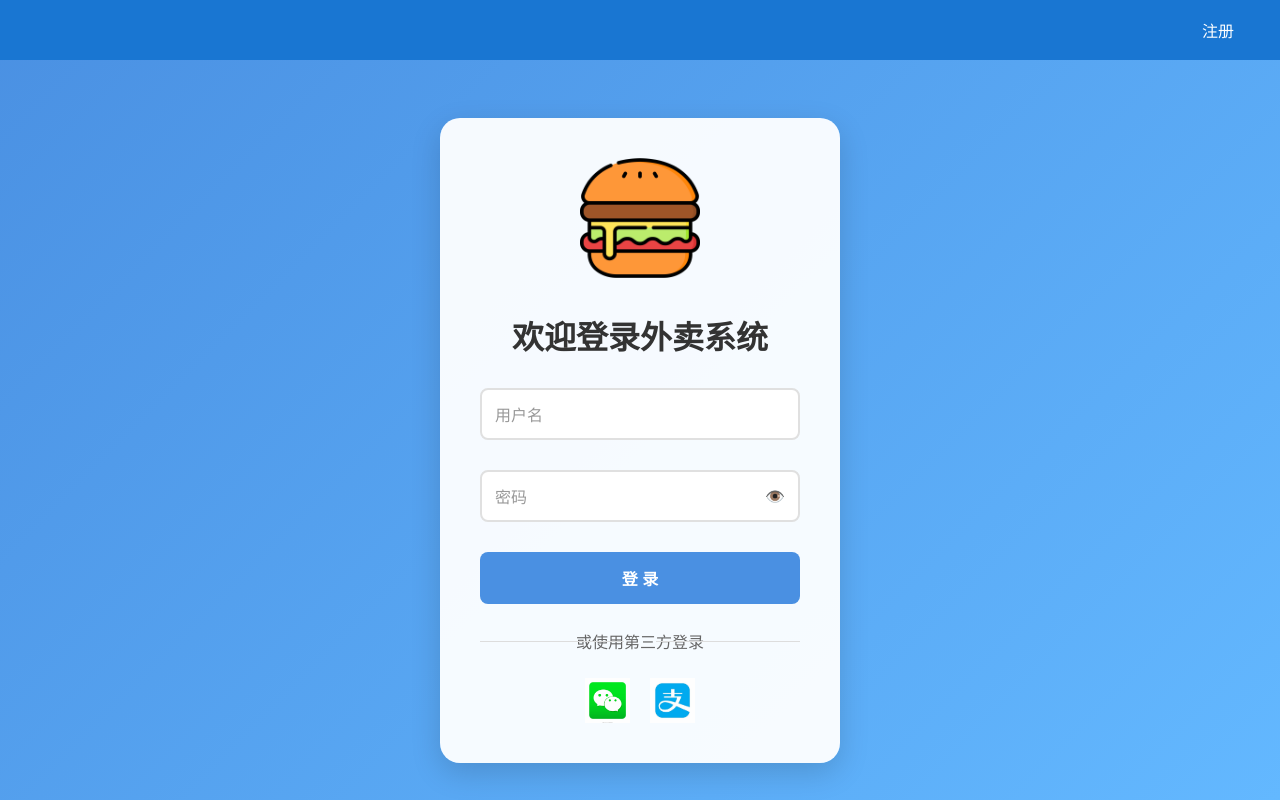
After one commit to Feonixliang/TakeoutProject, a Django app: template app01/templates/logintest.html in a window 1280 px wide. The commit adds this page. Run offline with Django 5.2, Linux system fonts and the light colour scheme; the template is opened without the code that fills it, so the values that code supplies are empty.

Commit message:
v0.013 修改bug，界面优化

```diff
--- a/TakeoutProject/urls.py
+++ b/TakeoutProject/urls.py
@@ -46,6 +46,4 @@ urlpatterns = [
     path('api/dishes/', views.dish_api, name='dish_api'),
     path('api/dishes/<int:dish_id>/', views.dish_api, name='dish_detail'),
 
-
-
 ]
--- a/app01/templates/login.html
+++ b/app01/templates/login.html
@@ -154,13 +154,13 @@
     </style>
 </head>
 <body>
-
+<!-- 页面内容 -->
     <div class="top-nav">
             <nav class="user-menu">
                 <a href="/register/choose" class="user-btn">注册</a>
             </nav>
     </div>
-
+<!-- 登陆容器 -->
     <div class="login-container">
         <div class="logo">
             <!-- 修正图片路径中的多余字符 -->
--- /dev/null
+++ b/app01/templates/logintest.html
@@ -0,0 +1,345 @@
+<!-- index.html 登录首页 -->
+{% load static %}
+<!DOCTYPE html>
+<html lang="zh-CN">
+<head>
+    <meta charset="UTF-8">
+    <meta name="viewport" content="width=device-width, initial-scale=1.0">
+    <title>外卖系统登录</title>
+    <style>
+        * {
+            margin: 0;
+            padding: 0;
+            box-sizing: border-box;
+            font-family: 'Helvetica Neue', Arial, sans-serif;
+        }
+
+        body {
+            background: linear-gradient(135deg, #4a90e2, #63b8ff);
+            min-height: 100vh;
+            display: flex;
+            justify-content: center;
+            align-items: center;
+        }
+
+        .top-nav {
+            background: #1976D2;
+            height: 60px;
+            display: flex;
+            align-items: center;
+            justify-content: flex-end;
+            padding: 0 30px;
+            position: fixed;
+            top: 0;
+            left: 0;
+            right: 0;
+            z-index: 1000;
+        }
+
+        .user-menu {
+            display: flex;
+            gap: 20px;
+        }
+
+        .user-btn {
+            color: white;
+            text-decoration: none;
+            padding: 8px 16px;
+            border-radius: 4px;
+            transition: 0.3s;
+            cursor: pointer;
+        }
+
+        .login-container {
+            background: rgba(255, 255, 255, 0.95);
+            padding: 40px;
+            border-radius: 20px;
+            box-shadow: 0 10px 30px rgba(0, 0, 0, 0.15);
+            width: 90%;
+            max-width: 400px;
+            margin-top: 80px;
+            animation: slideIn 0.5s ease-out forwards;
+        }
+
+        @keyframes slideIn {
+            from { opacity: 0; transform: translateY(-50px); }
+            to { opacity: 1; transform: translateY(0); }
+        }
+
+        .logo {
+            text-align: center;
+            margin-bottom: 30px;
+        }
+
+        .logo img {
+            width: 120px;
+            height: auto;
+        }
+
+        h1 {
+            color: #333;
+            text-align: center;
+            margin-bottom: 30px;
+            font-weight: 600;
+        }
+
+        .form-group {
+            position: relative;
+            margin-bottom: 30px;
+        }
+
+        .form-control {
+            width: 100%;
+            padding: 20px 15px 10px;
+            border: 2px solid #e0e0e0;
+            border-radius: 8px;
+            font-size: 16px;
+            transition: border-color 0.3s ease;
+        }
+
+        .form-control:focus {
+            border-color: #4a90e2;
+            outline: none;
+        }
+
+        .form-group label {
+            position: absolute;
+            left: 15px;
+            top: 50%;
+            transform: translateY(-50%);
+            color: #999;
+            pointer-events: none;
+            transition: 0.2s;
+        }
+
+        .form-control:focus + label,
+        .form-control:not(:placeholder-shown) + label {
+            top: 8px;
+            transform: translateY(0);
+            font-size: 12px;
+            color: #4a90e2;
+        }
+
+        .toggle-password {
+            position: absolute;
+            right: 15px;
+            top: 50%;
+            transform: translateY(-50%);
+            cursor: pointer;
+            user-select: none;
+        }
+
+        .btn-login {
+            background: #4a90e2;
+            color: white;
+            width: 100%;
+            padding: 14px;
+            border: none;
+            border-radius: 8px;
+            font-size: 16px;
+            font-weight: 600;
+            cursor: pointer;
+            transition: background 0.3s ease;
+            position: relative;
+        }
+
+        .btn-login:hover {
+            background: #357abd;
+        }
+
+        .loading::after {
+            content: "";
+            position: absolute;
+            top: 50%;
+            left: 50%;
+            width: 20px;
+            height: 20px;
+            border: 2px solid #fff;
+            border-radius: 50%;
+            border-top-color: transparent;
+            animation: spin 0.8s linear infinite;
+            transform: translate(-50%, -50%);
+        }
+
+        @keyframes spin {
+            to { transform: translate(-50%, -50%) rotate(360deg); }
+        }
+
+        .error-message {
+            color: #dc3545;
+            padding: 10px;
+            margin-bottom: 15px;
+            background: #f8d7da;
+            border-radius: 5px;
+            display: none;
+        }
+
+        .social-login {
+            margin-top: 25px;
+        }
+
+        .divider {
+            text-align: center;
+            margin: 25px 0;
+            color: #666;
+            position: relative;
+        }
+
+        .divider::before,
+        .divider::after {
+            content: "";
+            position: absolute;
+            top: 50%;
+            width: 45%;
+            height: 1px;
+            background: #ddd;
+        }
+
+        .divider::before { left: 0; }
+        .divider::after { right: 0; }
+
+        .social-icons {
+            display: flex;
+            justify-content: center;
+            gap: 20px;
+        }
+
+        .social-btn {
+            width: 45px;
+            height: 45px;
+            border: none;
+            border-radius: 50%;
+            background: none;
+            cursor: pointer;
+            transition: transform 0.3s;
+        }
+
+        .social-btn:hover {
+            transform: scale(1.1);
+        }
+
+        .social-btn img {
+            width: 100%;
+            height: auto;
+        }
+
+        @media (max-width: 480px) {
+            .login-container {
+                padding: 30px 20px;
+            }
+
+            h1 {
+                font-size: 24px;
+            }
+        }
+    </style>
+</head>
+<body>
+    <div class="top-nav">
+        <nav class="user-menu">
+            <a href="/register/choose" class="user-btn">注册</a>
+        </nav>
+    </div>
+
+    <div class="login-container">
+        <div class="logo">
+            <img src="{% static 'img/hamburger.png' %}" alt="外卖logo">
+        </div>
+        <h1>欢迎登录外卖系统</h1>
+
+        <div id="errorMsg" class="error-message"></div>
+
+        <form id="loginForm">
+            {% csrf_token %}
+            <div class="form-group">
+                <input type="text" id="username" class="form-control" placeholder=" " required>
+                <label for="username">用户名</label>
+            </div>
+
+            <div class="form-group">
+                <input type="password" id="password" class="form-control" placeholder=" " required>
+                <label for="password">密码</label>
+                <span class="toggle-password" onclick="togglePassword()">👁️</span>
+            </div>
+
+            <button class="btn-login" onclick="doLogin(event)">登 录</button>
+        </form>
+
+        <div class="social-login">
+            <div class="divider">或使用第三方登录</div>
+            <div class="social-icons">
+                <button class="social-btn wechat">
+                    <img src="{% static 'img/wechat.jpg' %}" alt="微信登录">
+                </button>
+                <button class="social-btn alipay">
+                    <img src="{% static 'img/Alipay.jpg' %}" alt="支付宝登录">
+                </button>
+            </div>
+        </div>
+    </div>
+
+    <script src="http://code.jquery.com/jquery-latest.js"></script>
+    <script>
+        // 回车提交
+        document.getElementById('loginForm').addEventListener('keypress', function(e) {
+            if (e.key === 'Enter') doLogin(e);
+        });
+
+        // 密码可见切换
+        function togglePassword() {
+            const passwordField = document.getElementById('password');
+            passwordField.type = passwordField.type === 'password' ? 'text' : 'password';
+        }
+
+        // 显示错误信息
+        function showError(message) {
+            const errorDiv = document.getElementById('errorMsg');
+            errorDiv.textContent = message;
+            errorDiv.style.display = 'block';
+            setTimeout(() => errorDiv.style.display = 'none', 3000);
+        }
+
+        // 登录功能
+        function doLogin(e) {
+            e.preventDefault();
+            const btn = e.target;
+            const username = $('#username').val().trim();
+            const password = $('#password').val().trim();
+
+            // 清除旧错误提示
+            $('#errorMsg').hide();
+
+            // 表单验证
+            if (!username || !password) {
+                showError('请输入用户名和密码');
+                return;
+            }
+
+            // 添加加载状态
+            btn.classList.add('loading');
+            btn.disabled = true;
+
+            $.ajax({
+                type: "POST",
+                url: "/login/",
+                data: JSON.stringify({username, password}),
+                contentType: "application/json",
+                success: (res) => {
+                    if (res === '0') {
+                        showError('用户名或密码错误');
+                    } else {
+                        window.location.href = `/system/${res}`;
+                    }
+                },
+                error: (xhr) => {
+                    showError('请求失败，请检查网络连接');
+                },
+                complete: () => {
+                    btn.classList.remove('loading');
+                    btn.disabled = false;
+                }
+            });
+        }
+    </script>
+</body>
+</html>
--- a/app01/templates/merchant.html
+++ b/app01/templates/merchant.html
@@ -334,6 +334,9 @@
 </style>
 </head>
 <body>
+    <!-- 移动端菜单开关（与骑手端相同结构） -->
+    <button class="menu-toggle" aria-label="切换菜单">☰</button>
+
     <div class="container">
         <!-- 左侧导航栏（保持与骑手端相同DOM结构） -->
         <nav class="sidebar" aria-label="主菜单">
--- a/app01/views.py
+++ b/app01/views.py
@@ -26,7 +26,7 @@ def Login(request):
         result = verify(request)
         return HttpResponse(result)  # 返回验证结果
     else:
-        return render(request, 'login.html')
+        return render(request, 'logintest.html')
 
 
 
```
Also changed, not shown: app01/templates/customerRegistration.html (+36 -8 lines), app01/templates/merchantRegistration.html (+34 -7 lines), app01/templates/riderRegistration.html (+32 -6 lines), app01/static/img/Alipay.jpg (added), app01/static/img/wechat.jpg (added).
